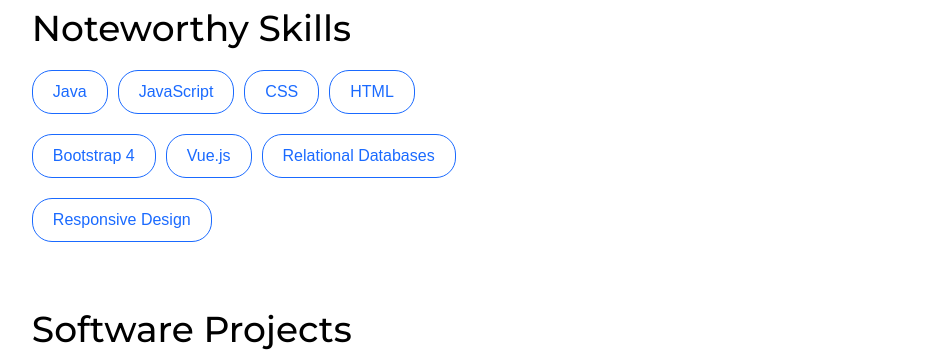
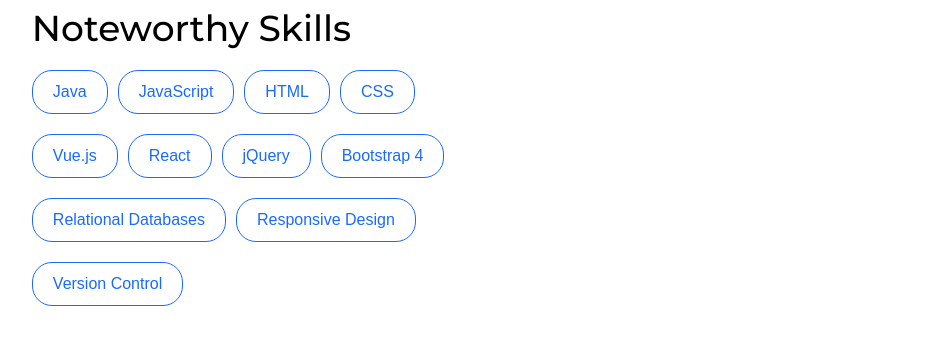
Before and after one commit to DamanB/portfolio, a React (Create React App) app: page / in a window 1280 px wide. Shown: the part 1387-1743 px from the top of the page, without its empty margins (151-1083 px from the left). Built offline with nearby package versions, Linux system fonts and the light colour scheme; no server answers; the database is empty.

Commit message:
updated skills to parse from array

```diff
--- a/src/components/Skills.js
+++ b/src/components/Skills.js
@@ -1,22 +1,24 @@
 import '../styles/skills.css'
+import { useState } from 'react'
 import SkillPill from './SkillPill.js'
 
 const Skills = () => {
+
+    const [skills] = useState(["Java", "JavaScript", "HTML", "CSS", "Vue.js", "React", "jQuery", "Bootstrap 4", "Relational Databases", "Responsive Design", "Version Control"]);
+
     return (
         <div className="skills">
             <h2>Noteworthy Skills</h2>
             <div className="skillPills">
-                <SkillPill skill="Java"/>
-                <SkillPill skill="JavaScript"/>
-                <SkillPill skill="CSS"/>
-                <SkillPill skill="HTML"/>
-                <SkillPill skill="Bootstrap 4"/>
-                <SkillPill skill="Vue.js"/>
-                <SkillPill skill="Relational Databases"/>
-                <SkillPill skill="Responsive Design"/>
+                {(
+                    skills.map((skill, index) => (
+                        <SkillPill skill={skill} key={index} />
+
+                    ))
+                )}
             </div>
         </div>
-     );
+    );
 }
 
 export default Skills;
--- a/src/styles/skills.css
+++ b/src/styles/skills.css
@@ -8,7 +8,7 @@
     padding: 12px 20px;
     font-size: 16px;
 
-    background-color: rgba(128, 128, 128, 0);
+    background-color: rgba(255, 255, 255, 0);
     color: var(--secondary);
 
     border: solid 1px var(--secondary);
```
Also changed, not shown: 1 other file (tests, documents, lock files or other folders).
